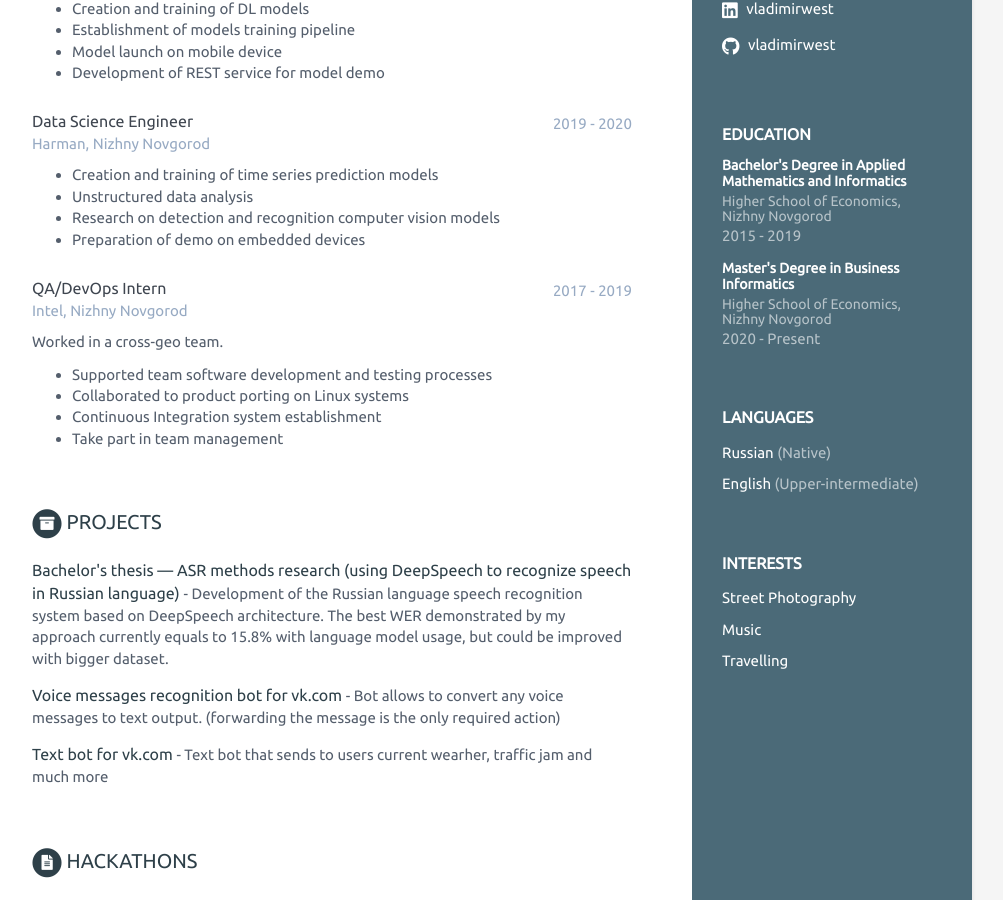
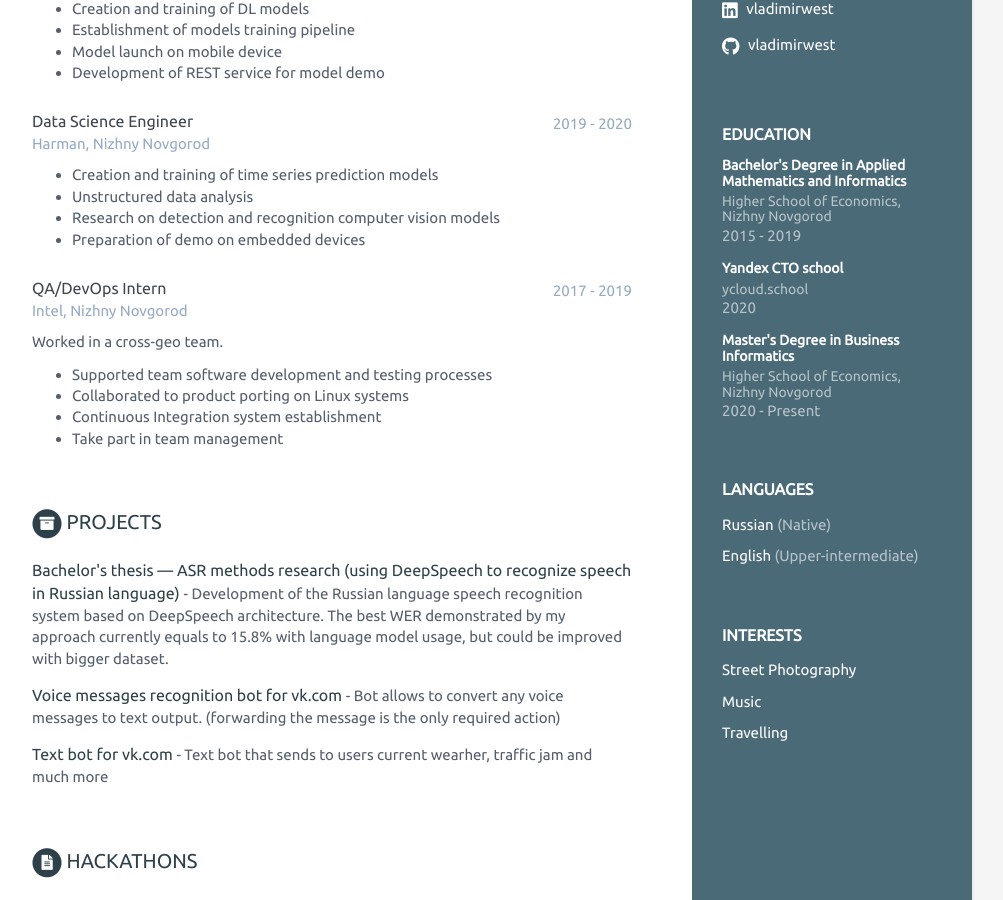
Before and after one commit to vladimirwest/vladimirwest.github.io, a Jekyll site: the page built from index.html, in a window 1280 px wide and 900 px high, scrolled down 493 px. Shown: the whole window, without its empty margins (168-1171 px from the left). Built offline with Jekyll 4.4.1, drawn with Linux system fonts in a browser that asks for light colours.

Commit message:
Update data.yml

```diff
--- a/_data/data.yml
+++ b/_data/data.yml
@@ -59,6 +59,9 @@
       time: 2015 - 2019
       details: |
         Thesis "ASR methods research (using DeepSpeech to recognize speech in Russian language)"
+    - degree: Yandex CTO school
+      university: ycloud.school
+      time: 2020
     - degree: Master's Degree in Business Informatics
       university: Higher School of Economics, Nizhny Novgorod
       time: 2020 - Present
```
